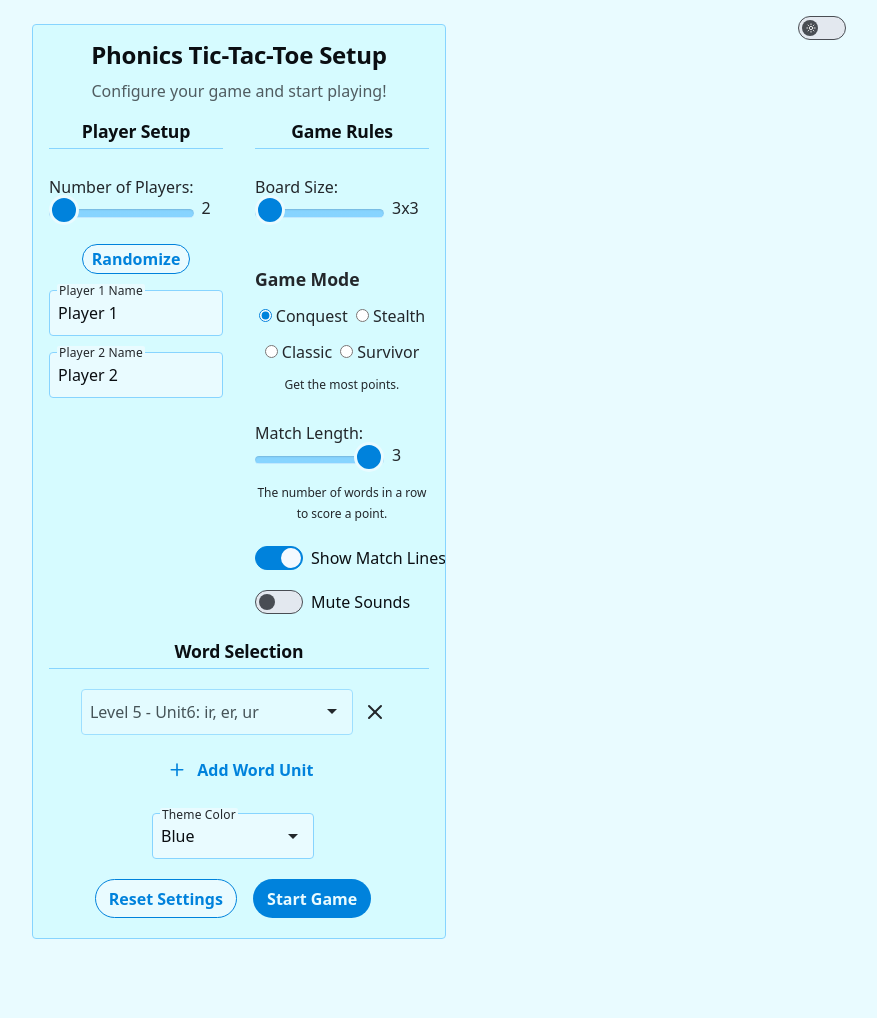
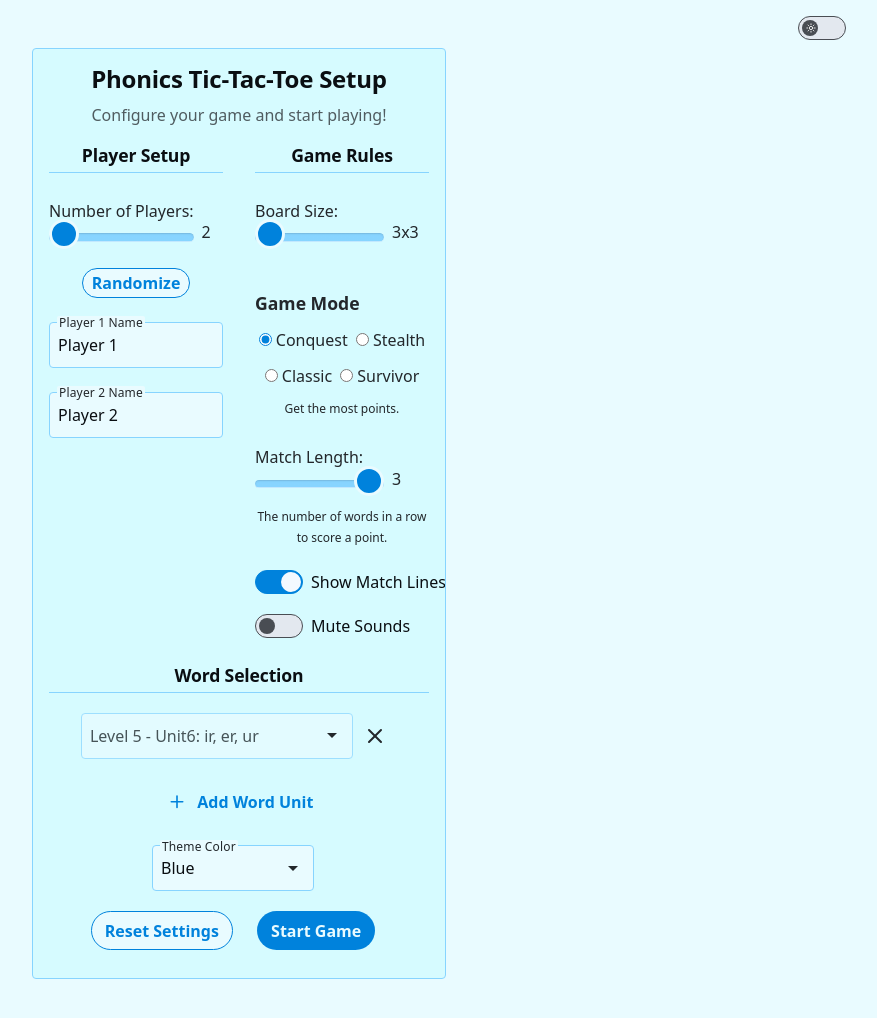
Before and after one commit to All-English/Tic-Tac-Toe, a plain HTML site: page index.html in a window 1280 px wide. Shown: the whole page, without its empty margins (401-1278 px from the left). Before the commit the page ends 963 px from the top, so only its background shows below. Drawn offline with Linux system fonts and the light colour scheme.

Commit message:
refactor(css): Refine layout with fluid spacing

```diff
--- a/css/custom.css
+++ b/css/custom.css
@@ -43,8 +43,8 @@ html.theme-bw {
 body {
   display: grid;
   place-content: center;
-  gap: var(--size-5);
-  padding: var(--size-5);
+  gap: var(--size-fluid-4);
+  padding: var(--size-fluid-4);
   font-family: 'Parkinsans', system-ui, -apple-system, BlinkMacSystemFont, 'Segoe UI', Roboto, Oxygen, Ubuntu, Cantarell, 'Open Sans', 'Helvetica Neue', sans-serif;
 }
 
@@ -107,11 +107,11 @@ main {
 #randomize-container {
   display: flex;
   justify-content: center;
-  margin-bottom: var(--size-3);
+  margin-bottom: var(--size-fluid-2);
 }
 
 #unit-selectors-container {
-  margin-bottom: var(--size-3);
+  margin-bottom: var(--size-fluid-2);
 }
 
 .word-selection-container {
@@ -120,15 +120,15 @@ main {
 
 .button-group {
   display: flex;
-  gap: var(--size-3);
+  gap: var(--size-fluid-2);
   justify-content: center;
-  margin-bottom: var(--size-3);
+  margin-bottom: var(--size-fluid-2);
 }
 
 #player-names-container {
   display: grid;
-  gap: var(--size-3);
-  margin-block: var(--size-2) 0;
+  gap: var(--size-fluid-2);
+  margin-block: var(--size-fluid-1) 0;
 }
 
 .content>.setup-section>.h5 {
```
